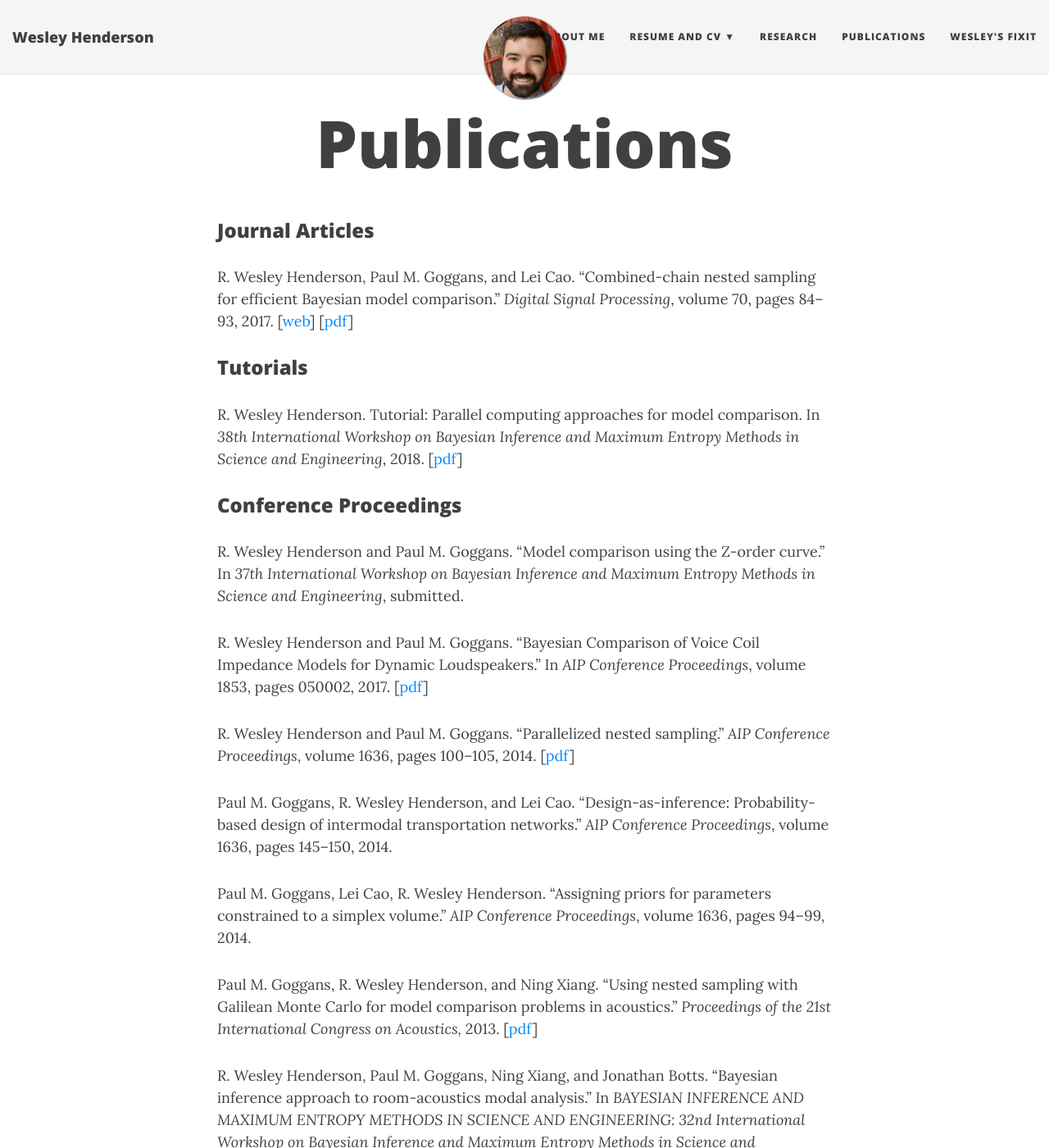
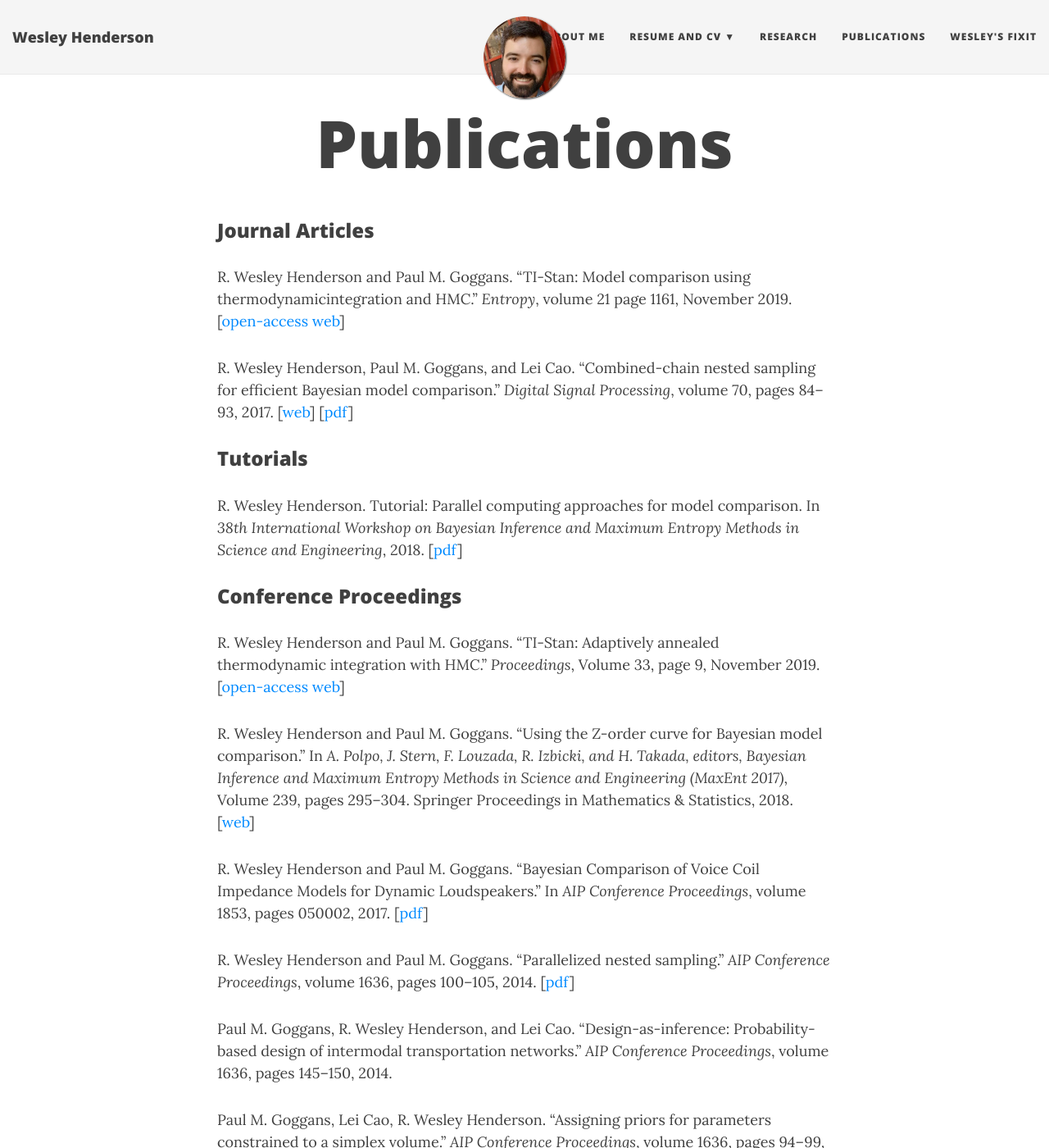
Before and after one commit to rwhender/rwhender.github.io, a Jekyll site: the page built from publications.md, in a window 1280 px wide and 1400 px high. Shown: the whole window at 82% size. Built offline with Jekyll 4.4.1, drawn with Linux system fonts in a browser that asks for light colours; nearby versions of some CDN libraries.

Commit message:
Updating publications to current status

```diff
--- a/publications.md
+++ b/publications.md
@@ -5,6 +5,8 @@ permalink: /publications/
 ---
 
 ### Journal Articles ###
+
+R. Wesley Henderson and Paul M. Goggans. "TI-Stan: Model comparison using thermodynamicintegration and HMC." *Entropy*, volume 21 page 1161, November 2019. [[open-access web](https://www.mdpi.com/583056)]
 
 R. Wesley Henderson, Paul M. Goggans, and Lei Cao. "Combined-chain nested sampling for efficient Bayesian model comparison." *Digital Signal Processing*, volume 70, pages 84–93, 2017.  [[web](http://www.sciencedirect.com/science/article/pii/S1051200417301719)] [[pdf]({{'/pdfs/henderson goggans cao parallel nested sampling elsevier dsp.pdf' | prepend: site.baseurl }})]
 
@@ -14,7 +16,9 @@ R. Wesley Henderson. Tutorial: Parallel computing approaches for model compariso
 
 ### Conference Proceedings ###
 
-R. Wesley Henderson and Paul M. Goggans. "Model comparison using the Z-order curve." In *37th International Workshop on Bayesian Inference and Maximum Entropy Methods in Science and Engineering*, submitted.
+R. Wesley Henderson and Paul M. Goggans. "TI-Stan: Adaptively annealed thermodynamic integration with HMC." *Proceedings*, Volume 33, page 9, November 2019. [[open-access web](https://www.mdpi.com/579432)]
+
+R. Wesley Henderson and Paul M. Goggans. "Using the Z-order curve for Bayesian model comparison." In *A. Polpo, J. Stern, F. Louzada, R. Izbicki, and H. Takada, editors, Bayesian Inference and Maximum Entropy Methods in Science and Engineering (MaxEnt 2017)*, Volume 239, pages 295–304. Springer Proceedings in Mathematics & Statistics, 2018. [[web](https://www.springerprofessional.de/en/using-the-z-order-curve-for-bayesian-model-comparison/15949272)]
 
 R. Wesley Henderson and Paul M. Goggans. "Bayesian Comparison of Voice Coil Impedance Models for Dynamic Loudspeakers." In *AIP Conference Proceedings*, volume 1853, pages 050002, 2017. [[pdf]({{ '/pdfs/henderson_goggans_maxent_2016.pdf' | prepend: site.baseurl }})]
 
```
